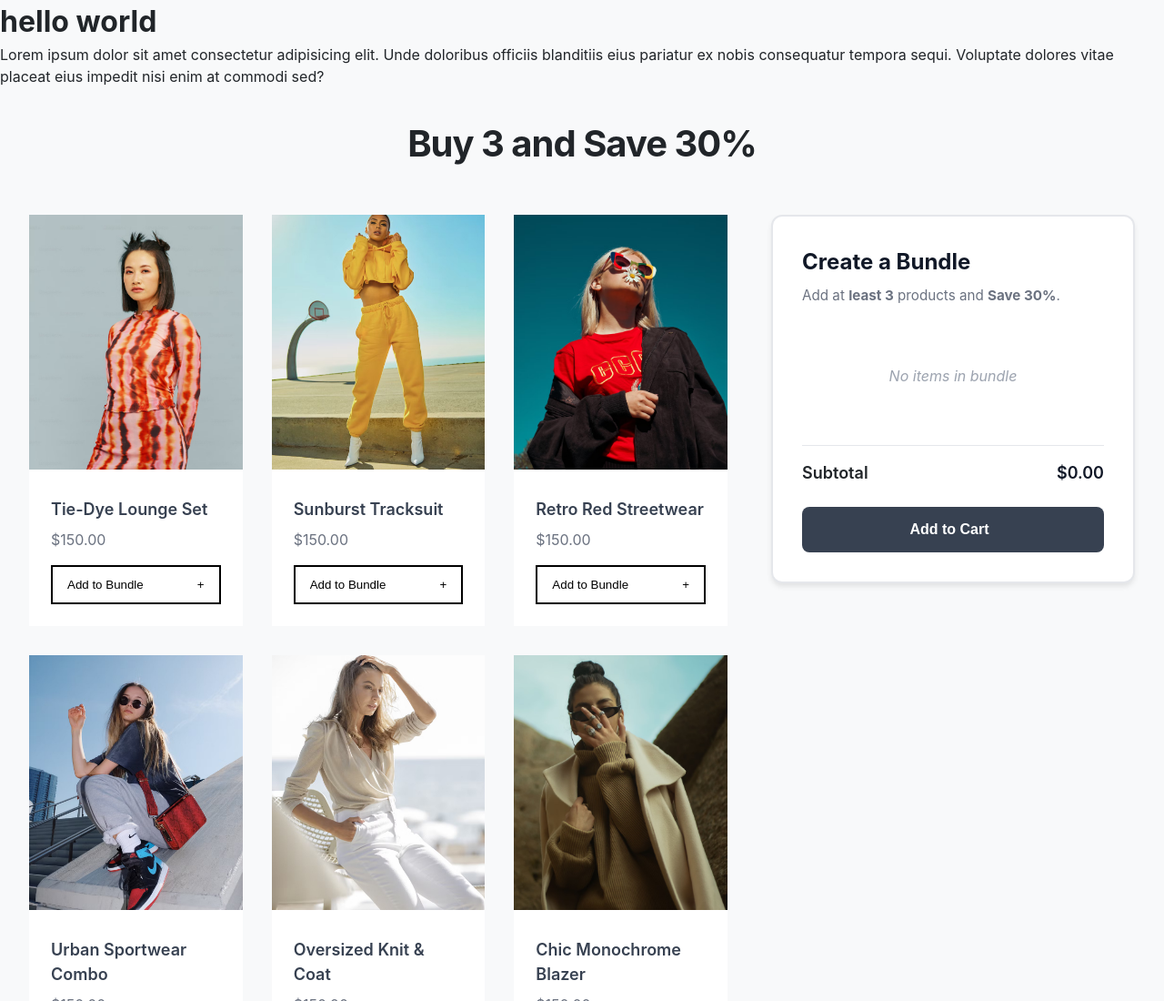
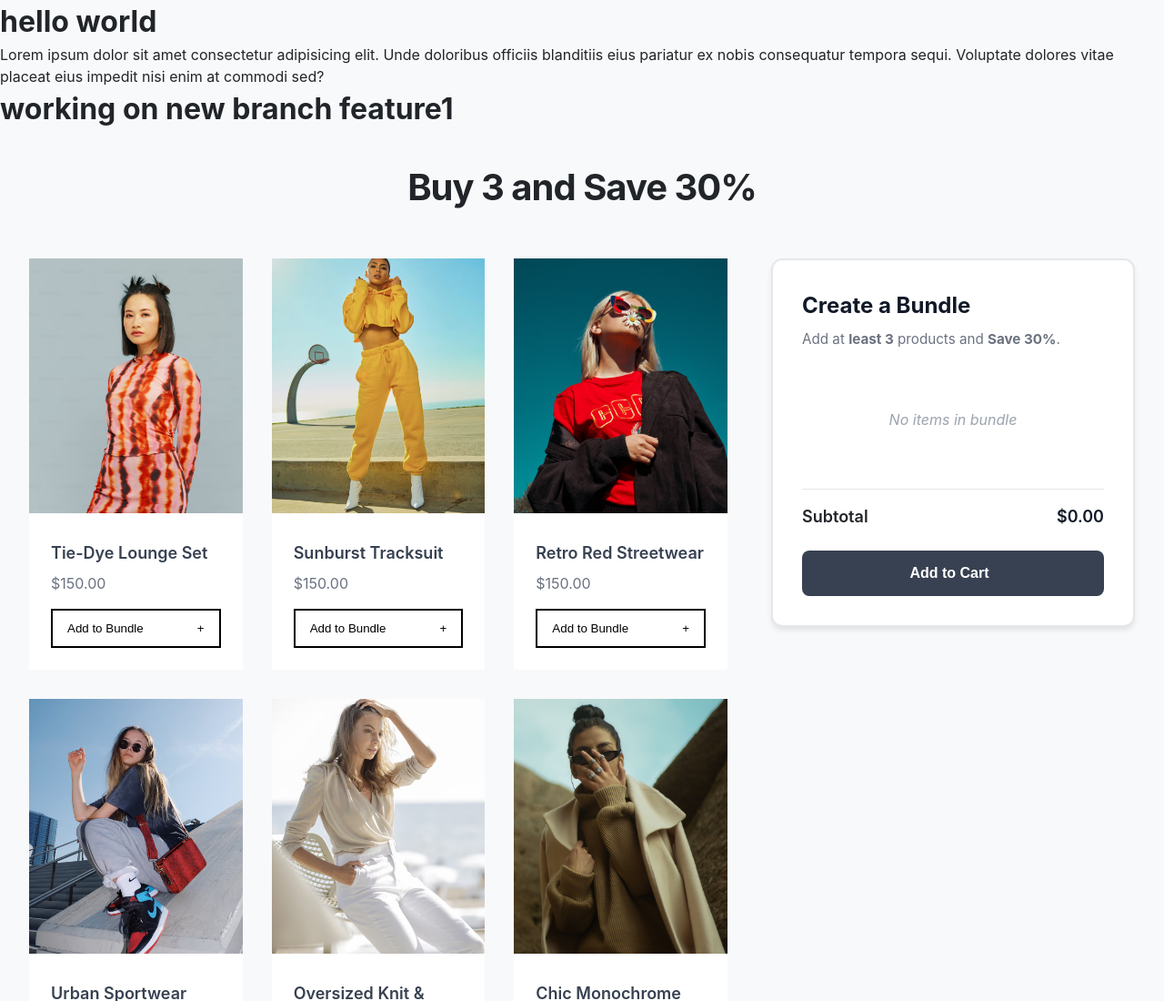
Before and after one commit to jisha-max/mpro, a plain HTML site: page index.html in a window 1280 px wide. Shown: the top 1100 px of the page at 91% size. Drawn offline with Linux system fonts and the light colour scheme.

Commit message:
added heading tag

```diff
--- a/index.html
+++ b/index.html
@@ -10,6 +10,7 @@
 <body>
     <h1>hello world</h1>
     <p>Lorem ipsum dolor sit amet consectetur adipisicing elit. Unde doloribus officiis blanditiis eius pariatur ex nobis consequatur tempora sequi. Voluptate dolores vitae placeat eius impedit nisi enim at commodi sed?</p>
+    <h1>working on new branch feature1</h1>
     <div class="container">
         <header class="header">
             <h1>Buy 3 and Save 30%</h1>
```
